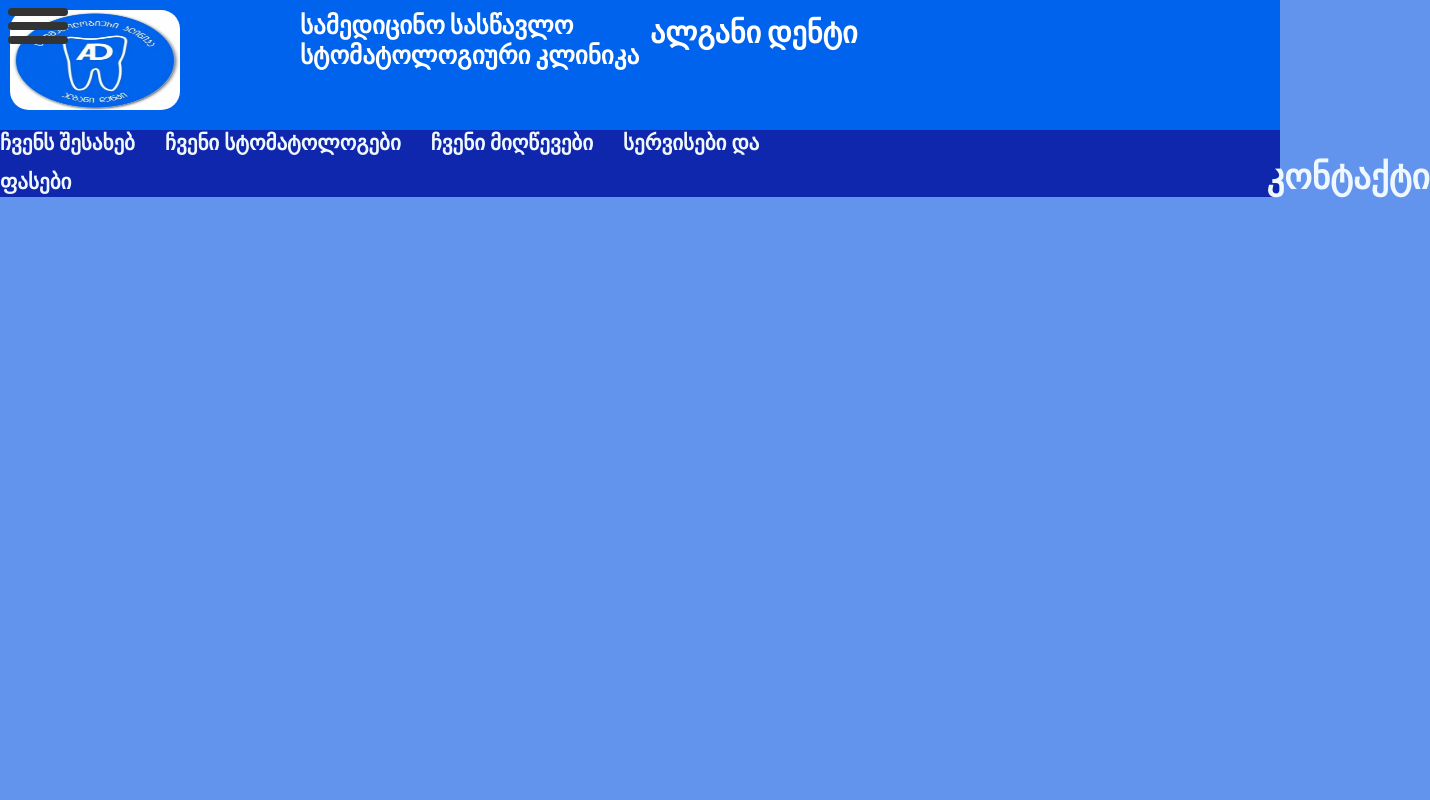
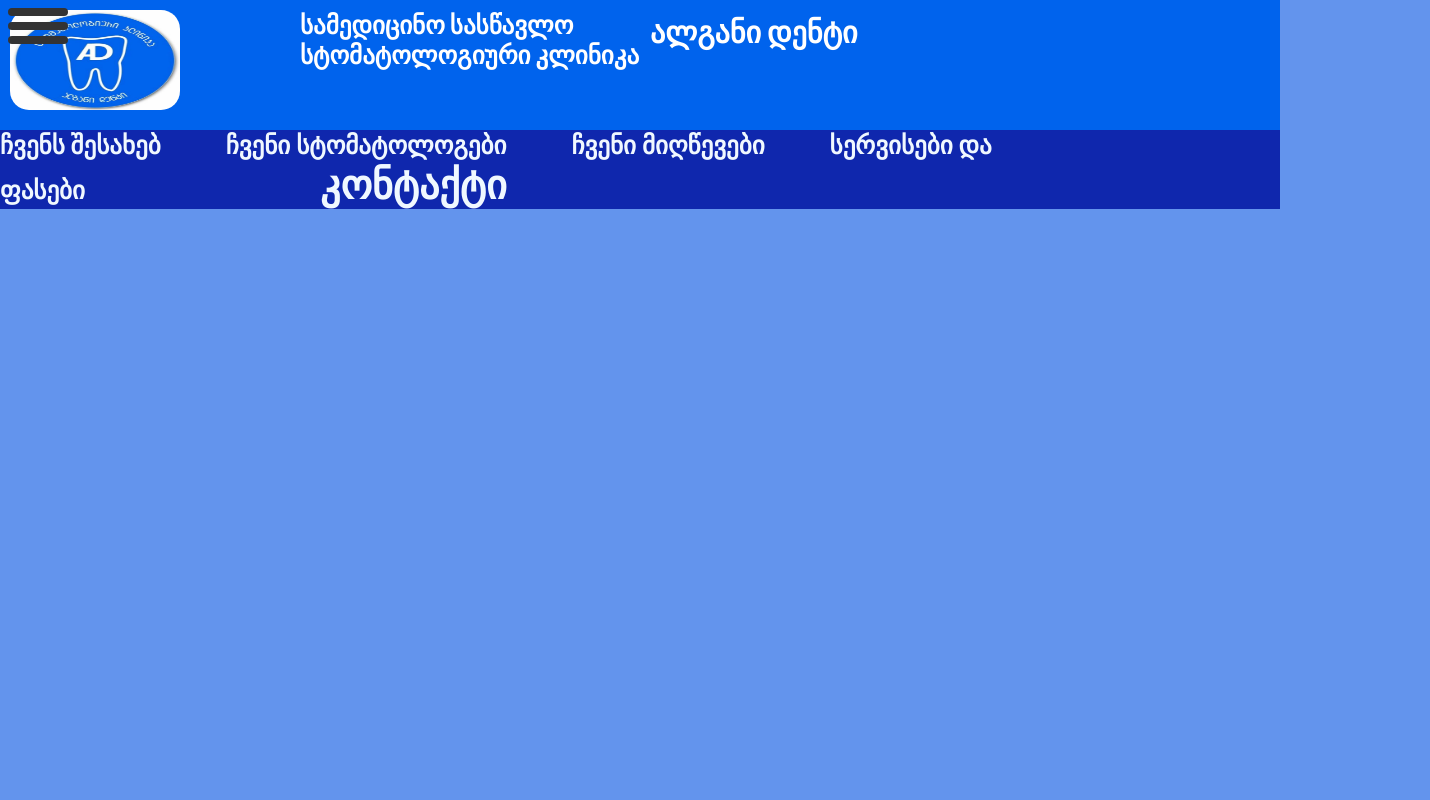
Before and after one commit to SabaMinadze/algani-dent, a Next.js app: page / in a window 1280 px wide. Shown: the top 800 px of the page, 1430 px wide, since content can reach past the window. Built offline with nearby package versions, Linux system fonts and the light colour scheme.

Commit message:
Fix Subnav component's bug

```diff
--- a/app/components/Subnav/Subnav.module.css
+++ b/app/components/Subnav/Subnav.module.css
@@ -2,9 +2,9 @@
 
 
     .txt{
-        font-size: 21px;
+        font-size: 25px;
         font-weight: 700;
-        margin-right: 30px;
+        margin-right: 65px;
     }
 
 
@@ -16,18 +16,11 @@
     }
 
     .txt2{
-        color: aliceblue;
-        font-size: 35px;
-        font-weight: 900;
-        margin-left: 1195px;
-        transform: translateY(-10px);
+        font-size: 40px;
+        font-weight: 700;
+        margin-left: 170px;
     }
 
-    .txt7{
-        font-size: 21px;
-        font-weight: 700;
-        color: aliceblue;
-    }
 
 
 
--- a/app/components/Subnav/Subnav.tsx
+++ b/app/components/Subnav/Subnav.tsx
@@ -9,7 +9,7 @@ function Subnav() {
       <Link href="/aboutus" className={styles.txt}>ჩვენს შესახებ</Link>
       <Link href="/stomatologi" className={styles.txt}>ჩვენი სტომატოლოგები</Link>
       <Link href="/achievements" className={styles.txt}>ჩვენი მიღწევები</Link>
-      <Link href="/servicesandprices" className={styles.txt7}>სერვისები და ფასები</Link>
+      <Link href="/servicesandprices" className={styles.txt}>სერვისები და ფასები</Link>
       <Link href="/contactus" className={styles.txt2}>კონტაქტი</Link>
     </div>
     <br/>
```
